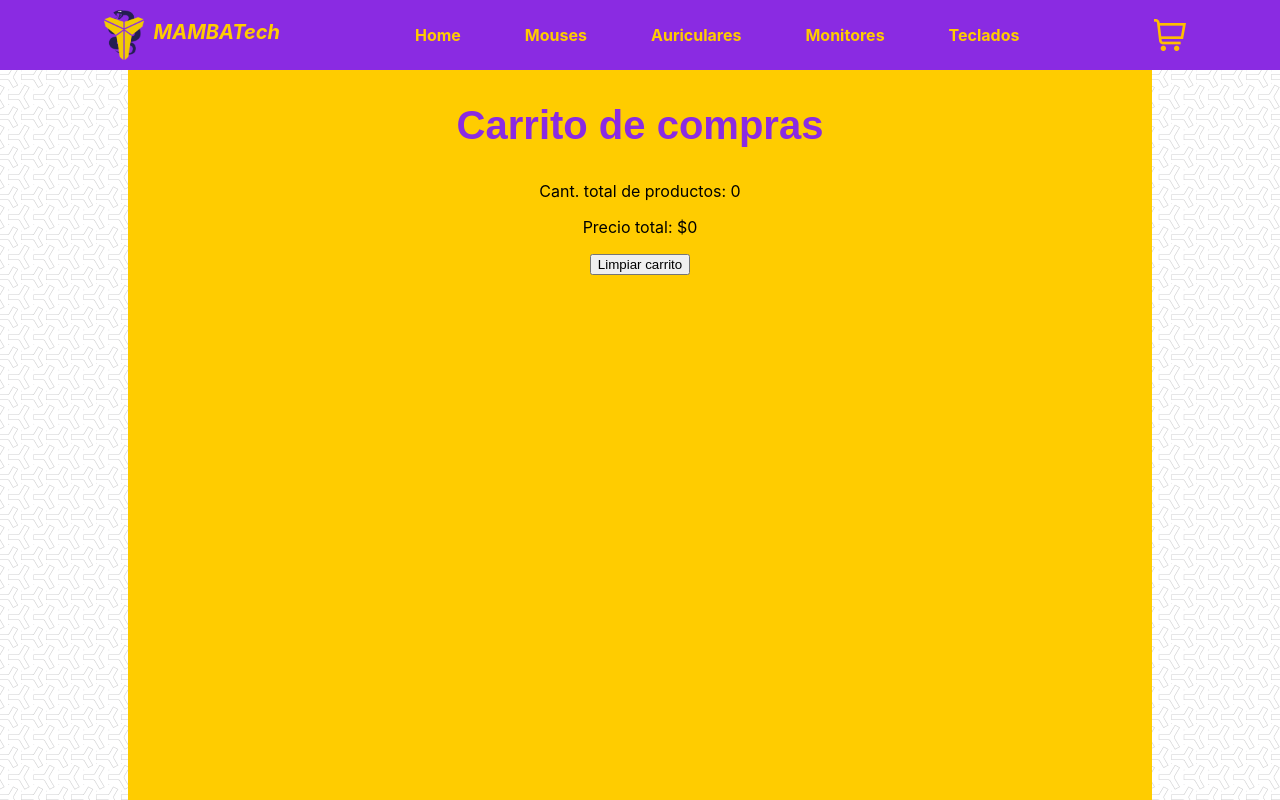
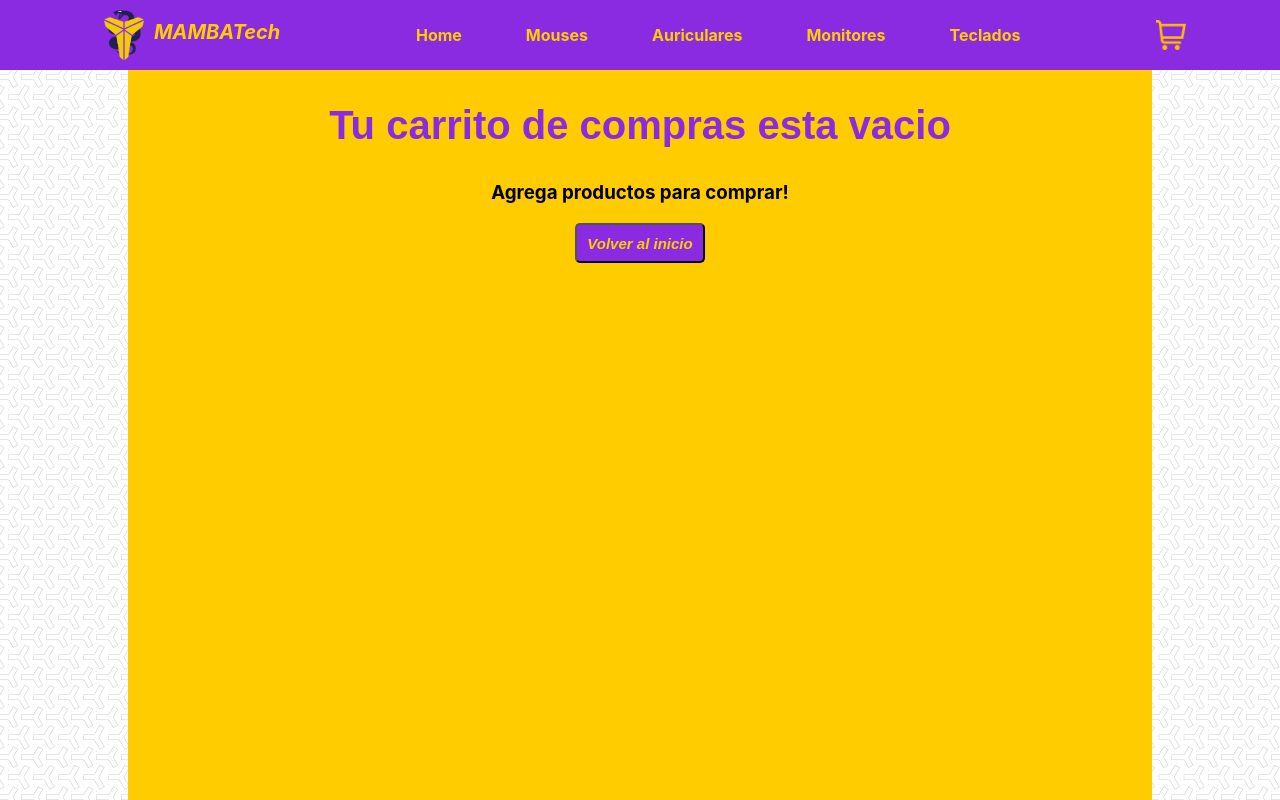
Before and after one commit to Pitu97/TiendadeTecnologia-Nunez, a React (Create React App) app in the folder my-app/: page /cart in a window 1280 px wide. Shown: the top 800 px of the page. Built offline with nearby package versions, Linux system fonts and the light colour scheme.

Commit message:
corregido el CartView

```diff
--- a/my-app/src/components/Cart.css
+++ b/my-app/src/components/Cart.css
@@ -1,3 +1,76 @@
 .Cart {
     height: 900px;
 }
+
+.head {
+    display: flex;
+    justify-content: space-around;
+    width: 600px;
+    margin-left: 300px;
+}
+
+.datos {
+    display: flex;
+    justify-content: space-around;
+    width: 600px;
+}
+
+.datos p {
+    color: white;
+}
+
+.botones3 {
+    display: flex;
+    width: 500px;
+    justify-content: space-around;
+    margin-left: 300px;
+}
+
+.Cart li {
+    background-color: blueviolet;
+    border-radius: 5px;
+    height: 125px;
+    display: flex;
+    align-items: center;
+    flex-flow: row wrap;
+    justify-content: space-around;
+    width: 950px;
+    margin-left: 50px;
+    margin-top: 10px;
+}
+
+.Cart li button {
+    background-color: #ffcc00;
+    color: blueviolet;
+}
+
+.Cart li button:hover {
+    color: #ffcc00;
+}
+
+.Cart img {
+    width: 100px;
+    height: 100px;
+    border-radius: 5px;
+}
+
+.Cart button {
+    background-color: blueviolet;
+    color: #ffcc00;
+    border-radius: 5px;
+    font-weight: bold;
+    font-style: italic;
+    font-size: 15px;
+    width: 130px;
+    height: 40px;
+}
+
+.Cart button:hover {
+    background-color: white;
+    color: blueviolet;
+}
+
+.Cart p {
+    font-weight: bold;
+    font-style: italic;
+}
--- a/my-app/src/components/Cart.js
+++ b/my-app/src/components/Cart.js
@@ -1,26 +1,55 @@
 import './Cart.css';
-import { useContext, useEffect } from 'react';
+import { useContext, useEffect, useState } from 'react';
 import { CartContext } from '../context/CartContext';
+import { Link } from 'react-router-dom';
 
 function Cart() {
     const { cart, removeItem, clear, totalQ, totalP } = useContext(CartContext);
 
+    const [added, setAdded] = useState(false);
+
+    useEffect(() => {
+      if(totalQ > 0) {
+      setAdded(true);
+      }
+      else {
+        setAdded(false);
+      }
+    },[totalQ]);
 
     return (
-        <div className='Cart'>
+        <>
+        {added && <div className='Cart'>
             <h2>Carrito de compras</h2>
+            <div className="head">
+                <p>Nombre</p>
+                <p>Cantidad</p>
+                <p>Precio</p>
+            </div>
             <ul>
                 {cart && cart.map(e => <li>
-                    <p>{e.item.nombre}</p>
-                    <p>${e.item.precio}</p>
-                    <p>{e.quantity}</p>
+                    <img src={e.item.img2} alt="imagen" />
+                    <div className="datos">
+                        <p>{e.item.nombre}</p>
+                        <p>{e.quantity}</p>
+                        <p>${e.price}</p>
+                    </div>
                     <button onClick={() => removeItem(e.item.id)}>Eliminar</button>
                     </li>)}
             </ul>
             <p>Cant. total de productos: {totalQ}</p>
             <p>Precio total: ${totalP}</p>
-            <button onClick={clear}>Limpiar carrito</button>
-        </div>
+            <div className="botones3">
+                <button onClick={clear}>Limpiar carrito</button>
+                <button>Comprar</button>
+            </div>
+        </div>}
+        {!added && <div className="Cart">
+                        <h2>Tu carrito de compras esta vacio</h2>
+                        <h3>Agrega productos para comprar!</h3>
+                        <Link to="/"><button>Volver al inicio</button></Link>
+                    </div>}
+        </>
     );
 }
 
--- a/my-app/src/components/CartWidget.css
+++ b/my-app/src/components/CartWidget.css
@@ -1,4 +1,17 @@
-img {
+.widget {
     padding: 0;
     display: flex;
+    align-items: center;
 }
+
+.widget img {
+    height: 30px;
+}
+
+.widget p {
+    color: white;
+    background-color: #ffcc00;
+    border-radius: 50%;
+    width: 20px;
+    padding: 1px;
+}
--- a/my-app/src/components/CartWidget.js
+++ b/my-app/src/components/CartWidget.js
@@ -1,11 +1,28 @@
 import Imagen from './imagenes/carrito.png';
 import './CartWidget.css';
+import { useContext, useState, useEffect } from 'react';
+import { CartContext } from '../context/CartContext';
 
 function CartWidget() {
+    const {totalQ} = useContext(CartContext);
+    const [added, setAdded] = useState(false);
+
+    useEffect(() => {
+      if(totalQ > 0) {
+      setAdded(true);
+      }
+      else {
+        setAdded(false);
+      }
+    },[totalQ]);
+
+
+
     return (
-      <>
+      <div className="widget">
         <img src={Imagen} alt="carrito" />
-      </>
+        {added && <p>{totalQ}</p>}
+      </div>
     );
   }
 
--- a/my-app/src/context/CartContext.js
+++ b/my-app/src/context/CartContext.js
@@ -24,11 +24,13 @@
             for ( const e of cartCopy ) {
                 if(e.item.id === item.id) {
                     e.quantity = e.quantity + quantity;
+                    e.price = e.price + (e.item.precio * quantity);
                 }
             }
             setCart(cartCopy);
         } else {
-            setCart([...cart,{ item: item, quantity: quantity }]);
+            const price = item.precio * quantity;
+            setCart([...cart,{ item: item, quantity: quantity, price: price }]);
         }
         setTotalQ(totalQ + quantity);
         setTotalP(totalP + (item.precio * quantity));
@@ -46,11 +48,6 @@
         setCart(cartCopy);
     }
 
-    const totalPrice = (id) => {
-        const encontrado = isInCart(id);
-        return encontrado.item.precio * encontrado.quantity;
-    }
-
     useEffect(() => {
         console.log(cart)
     },[cart])
@@ -63,7 +60,6 @@
         removeItem,
         totalQ,
         totalP,
-        totalPrice
     }
 
     return (
```
